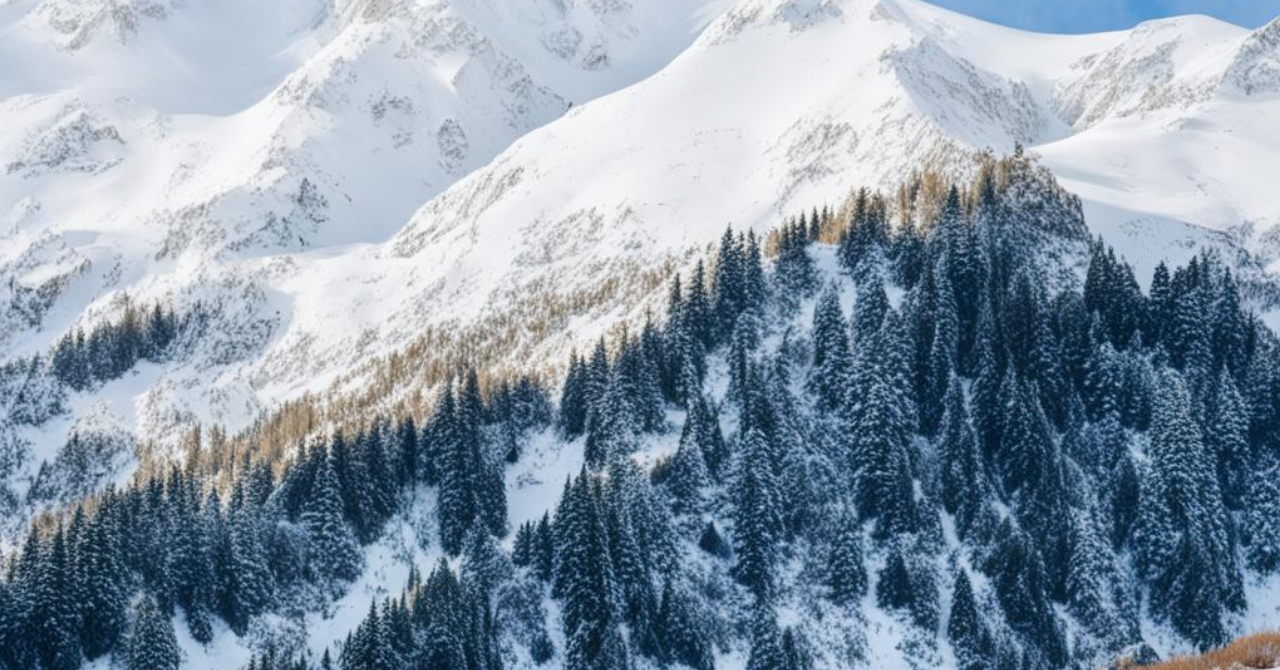
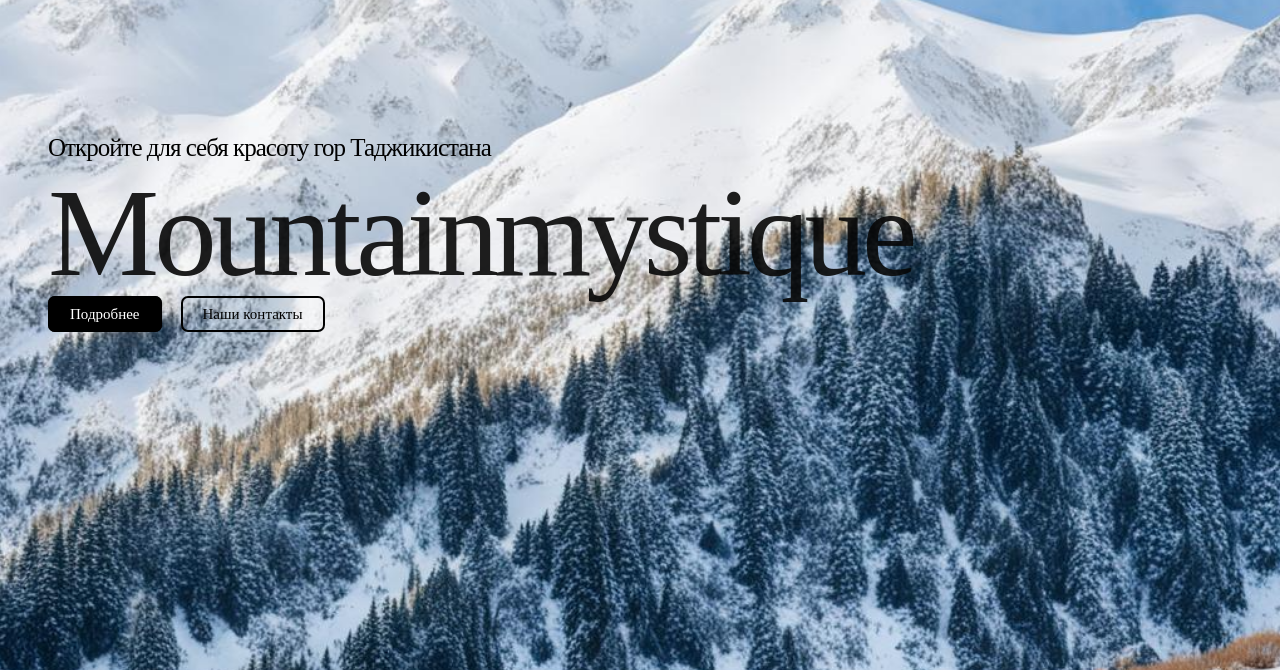
Before and after one commit to adibamirzoeva/mountainmystique, a plain HTML site: page index.html in a window 1280 px wide. Shown: the part 130-800 px from the top of the page. Drawn offline with Linux system fonts and the light colour scheme.

Commit message:
добавил текст и кнопки главнон стриници

```diff
--- a/index.html
+++ b/index.html
@@ -13,17 +13,26 @@
 
     <div class="header">
       <div class="logo">
-        <img src="./img/photo_5273729827125450252_y 1.png" alt="">
+        <img src="./img/photo_5273729827125450252_y 1.png" alt="" />
       </div>
       <ul class="menu">
-        <li> О нас</li>
-        <li> Главная</li>
+        <li>О нас</li>
+        <li>Главная</li>
         <li>Горы</li>
         <li>Фотографии</li>
         <li>Сайты</li>
         <li>Отзывы</li>
       </ul>
     </div>
-
+    <div class="home">
+      <div >
+        <div class="name_str"> Откройте для себя красоту гор Таджикистана </div>
+        <div class="name"> Mountainmystique </div>
+        <div class="buttons_home">
+          <a class="about" >Подробнее</a>
+          <a class="contacts">Наши контакты </a>
+        </div>
+      </div>
+    </div>
   </body>
 </html>
--- a/stayle/staly.css
+++ b/stayle/staly.css
@@ -5,16 +5,16 @@ body {
 }
 
 .header {
-   display:flex;
+    display: flex;
     align-items: center;
-   justify-content:right;
+    justify-content: right;
 }
 
 .header ul {
     list-style-type: none;
     margin: 0;
     padding: 0;
-   display:flex;
+    display: flex;
     justify-content: right;
     width: 99%;
     height: 40px;
@@ -25,7 +25,51 @@ body {
     margin-left: 40px;
 }
 
-.logo img{
+.menu li:hover {
+    padding-top: 3px;
+}
+
+.logo img {
     width: 180px;
     height: 100px;
 }
+
+.home {
+    margin-left: 40px;
+    margin-top: 12%;
+}
+
+.home .name {
+    font-family: Elephant;
+    font-size: 125px;
+    letter-spacing: -0.04em;
+    text-align: left;
+    color: rgba(7, 7, 7, 0.904);
+}
+
+.home .name_str {
+    font-family: Cuprum;
+    font-size: 25px;
+    letter-spacing: -0.04em;
+    text-align: left;
+}
+
+.home a {
+    border: 2px solid black;
+    border-width: 2px 2px;
+    border-radius: 7px;
+    padding: 8px 20px 8px 20px;
+    font-size: 15px;
+    margin-right: 15px;
+}
+
+.home .buttons_home .about {
+    color: white;
+    background-color: black;
+}
+
+.home .buttons_home .about:hover {
+    color: brown;
+    background-color: unset;
+
+}
```
Lines whose indentation alone changed are shown as unchanged.
